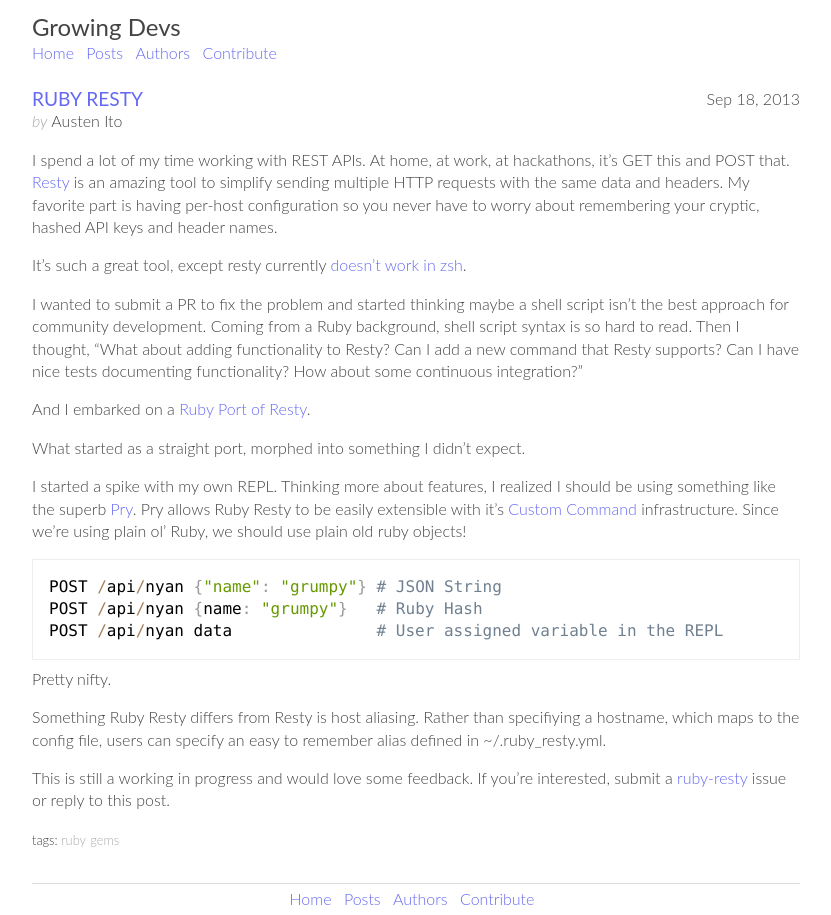
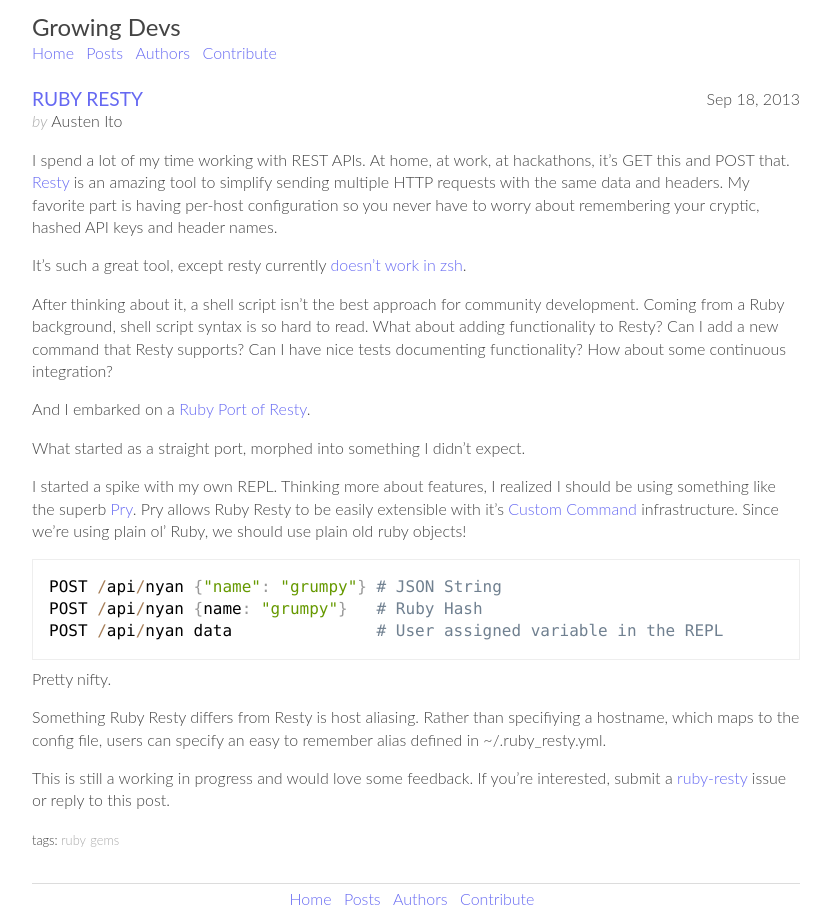
Before and after one commit to growingdevs/growingdevs.github.io, a Jekyll site: the page built from _posts/2013-09-18-ruby-resty.md, in a window 1280 px wide. Shown: the whole page, without its empty margins (224-1055 px from the left). Built offline with Jekyll 4.4.1, drawn with Linux system fonts in a browser that asks for light colours; comment, search, counter and statistics services are not loaded.

Commit message:
Update run on paragraph

```diff
--- a/_posts/2013-09-18-ruby-resty.md
+++ b/_posts/2013-09-18-ruby-resty.md
@@ -18,11 +18,10 @@ remembering your cryptic, hashed API keys and header names.
 
 It's such a great tool, except resty currently [doesn't work in zsh][3].
 
-I wanted to submit a PR to fix the problem and started thinking maybe a
-shell script isn't the best approach for community development. Coming from a
-Ruby background, shell script syntax is so _hard to read_. Then I thought, "What about adding functionality to Resty?
+After thinking about it, a shell script isn't the best approach for community development. Coming from a
+Ruby background, shell script syntax is so _hard to read_. What about adding functionality to Resty?
 Can I add a new command that Resty supports? Can I have nice tests documenting functionality?
-How about some continuous integration?"
+How about some continuous integration?
 
 And I embarked on a [Ruby Port of Resty][7].
 
```
